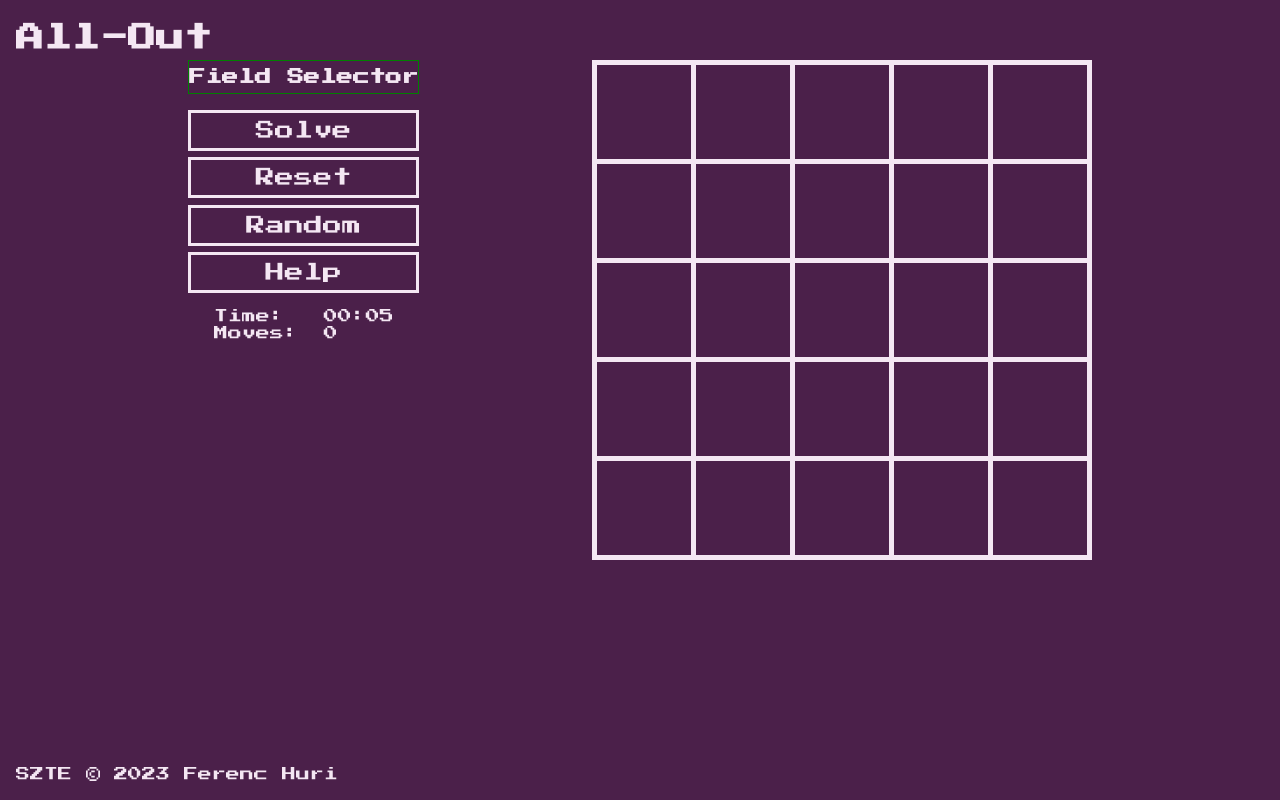
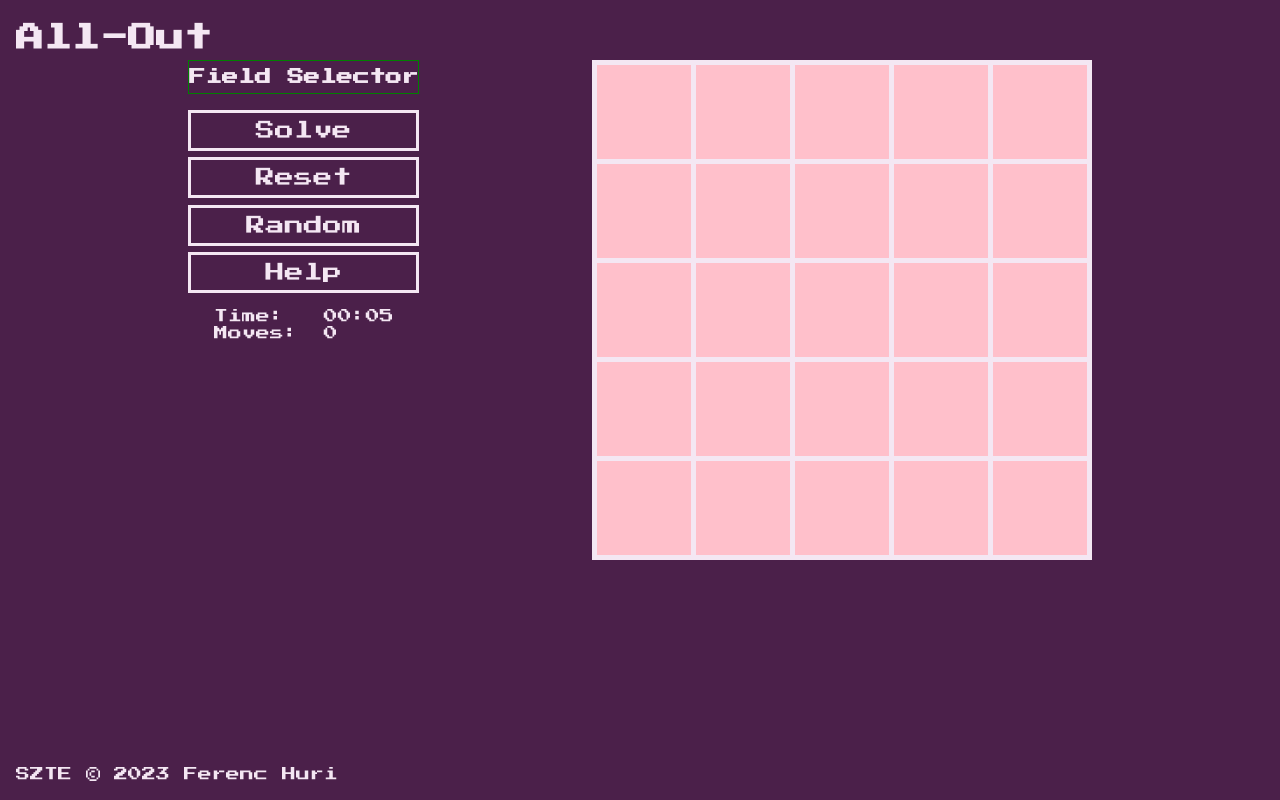
Before and after one commit to huriferenc/all-out, an Angular app: page / in a window 1280 px wide. Built offline with nearby package versions, Linux system fonts and the light colour scheme; what @ngneat/dialog would draw is missing.

Commit message:
*  Added winning event *  Created Winner dialog *  Modified models

```diff
--- a/src/app/app.component.html
+++ b/src/app/app.component.html
@@ -28,7 +28,11 @@
       [style.grid-template-columns]="'repeat(' + getRowAndColumnNumber() + ', 1fr)'"
     >
       <ng-container *ngFor="let cell of cells$ | async">
-        <div class="cell" [ngClass]="{ selected: cell.selected }" (click)="selectCell(cell)"></div>
+        <div
+          class="cell"
+          [ngClass]="{ turnedOut: cell.turnedOut }"
+          (click)="selectCell(cell)"
+        ></div>
       </ng-container>
     </div>
   </section>
--- a/src/app/app.component.scss
+++ b/src/app/app.component.scss
@@ -69,7 +69,7 @@ section.gamepad-container {
     background-color: $primary-color;
 
     .cell {
-      background-color: $secondary-color;
+      background-color: pink;
 
       aspect-ratio: 1;
       position: relative;
@@ -77,8 +77,8 @@ section.gamepad-container {
       transform-style: preserve-3d;
       transition: transform 0.5s;
 
-      &.selected {
-        background-color: pink;
+      &.turnedOut {
+        background-color: $secondary-color;
       }
     }
   }
--- a/src/app/app.component.ts
+++ b/src/app/app.component.ts
@@ -4,6 +4,7 @@ import { BehaviorSubject } from 'rxjs';
 import { CELL_NUMBER, Cell } from './game.model';
 import { DialogService } from '@ngneat/dialog';
 import { HelpDialogComponent } from './help-dialog/help-dialog.component';
+import { YouWinDialogComponent } from './you-win-dialog/you-win-dialog.component';
 
 @Component({
   selector: 'app-root',
@@ -27,7 +28,7 @@ export class AppComponent implements OnInit, OnDestroy {
     this.cells$ = this.storeService.cells$;
 
     this.storeService.checkStoreData();
-    // this.selectedCells = this.storeService.cells.filter((item) => item.selected);
+    // this.selectedCells = this.storeService.cells.filter((item) => item.turnedOut);
 
     this.startTimer();
   }
@@ -44,6 +45,10 @@ export class AppComponent implements OnInit, OnDestroy {
     this.dialog.open(HelpDialogComponent);
   }
 
+  openWinnerDialog() {
+    this.dialog.open(YouWinDialogComponent);
+  }
+
   selectCell(cell: Cell): void {
     this.storeService.cells = this.storeService.cells.map((item) => {
       if (
@@ -53,17 +58,34 @@ export class AppComponent implements OnInit, OnDestroy {
         (item.x === cell.x && item.y === cell.y - 1) ||
         (item.x === cell.x && item.y === cell.y + 1)
       ) {
-        item.selected = !item.selected;
+        item.turnedOut = !item.turnedOut;
       }
 
       return item;
     });
 
     this.increaseMoves();
+
+    this.checkTurnedOutCells();
   }
 
   private increaseMoves(): void {
     ++this.storeService.moves;
+  }
+
+  private checkTurnedOutCells(): void {
+    const isAllOut = this.storeService.cells.every((item) => item.turnedOut);
+
+    if (isAllOut) {
+      this.openWinnerDialog();
+      this.restartTimer();
+      this.storeService.newGame();
+    }
+  }
+
+  private restartTimer(): void {
+    this.stopTimer();
+    this.startTimer();
   }
 
   private startTimer() {
@@ -83,6 +105,7 @@ export class AppComponent implements OnInit, OnDestroy {
   }
 
   private stopTimer() {
+    this.seconds = 0;
     this.time = '00:00';
     if (!!this.timer) {
       clearInterval(this.timer);
--- a/src/app/app.module.ts
+++ b/src/app/app.module.ts
@@ -3,10 +3,11 @@ import { BrowserModule } from '@angular/platform-browser';
 
 import { AppComponent } from './app.component';
 import { HelpDialogComponent } from './help-dialog/help-dialog.component';
+import { YouWinDialogComponent } from './you-win-dialog/you-win-dialog.component';
 
 @NgModule({
   declarations: [AppComponent],
-  imports: [BrowserModule, HelpDialogComponent],
+  imports: [BrowserModule, HelpDialogComponent, YouWinDialogComponent],
   providers: [],
   bootstrap: [AppComponent]
 })
--- a/src/app/game.model.ts
+++ b/src/app/game.model.ts
@@ -4,13 +4,13 @@ export const MAX_X = 5;
 
 export class Cell {
   id: number;
-  selected: boolean;
+  turnedOut: boolean;
   x: number;
   y: number;
 
-  constructor(id: number, selected = false) {
+  constructor(id: number, turnedOut = false) {
     this.id = id;
-    this.selected = selected;
+    this.turnedOut = turnedOut;
 
     this.x = id % MAX_X;
     this.y = Math.floor(id / MAX_X);
@@ -19,6 +19,6 @@ export class Cell {
 
 // export interface Cell {
 //   id: number;
-//   selected: boolean;
+//   turnedOut: boolean;
 //   // target: boolean;
 // }
--- a/src/app/store.service.ts
+++ b/src/app/store.service.ts
@@ -68,15 +68,15 @@ export class StoreService {
 
   // restartCurrentGame(): void {
   //   this.resetMoves();
-  //   this.resetSelectedCells();
+  //   this.resetTurnedOutCells();
   // }
 
   private resetMoves(): void {
     this.moves = 0;
   }
 
-  private resetSelectedCells(): void {
-    this.cells = this.cells.map((item) => ({ ...item, selected: false }));
+  private resetTurnedOutCells(): void {
+    this.cells = this.cells.map((item) => ({ ...item, turnedOut: false }));
   }
 
   generateCells(): void {
--- /dev/null
+++ b/src/app/you-win-dialog/you-win-dialog.component.html
@@ -0,0 +1 @@
+<h1>You Win!</h1>
--- /dev/null
+++ b/src/app/you-win-dialog/you-win-dialog.component.scss
@@ -0,0 +1,7 @@
+:host {
+  display: flex;
+  height: 8rem;
+  flex-direction: row;
+  justify-content: center;
+  align-items: center;
+}
--- /dev/null
+++ b/src/app/you-win-dialog/you-win-dialog.component.ts
@@ -0,0 +1,13 @@
+import { ChangeDetectionStrategy, Component, inject } from '@angular/core';
+import { DialogRef } from '@ngneat/dialog';
+
+@Component({
+  selector: 'app-you-win-dialog',
+  templateUrl: './you-win-dialog.component.html',
+  styleUrls: ['./you-win-dialog.component.scss'],
+  standalone: true,
+  changeDetection: ChangeDetectionStrategy.OnPush
+})
+export class YouWinDialogComponent {
+  ref: DialogRef<any> = inject(DialogRef);
+}
--- a/src/styles.scss
+++ b/src/styles.scss
@@ -87,6 +87,11 @@ ngneat-dialog {
       .ngneat-close-dialog {
         color: $primary-color;
 
+        svg {
+          width: 1.2rem;
+          height: 1.2rem;
+        }
+
         &:hover {
           color: $secondary-color;
           background-color: $primary-color;
```
